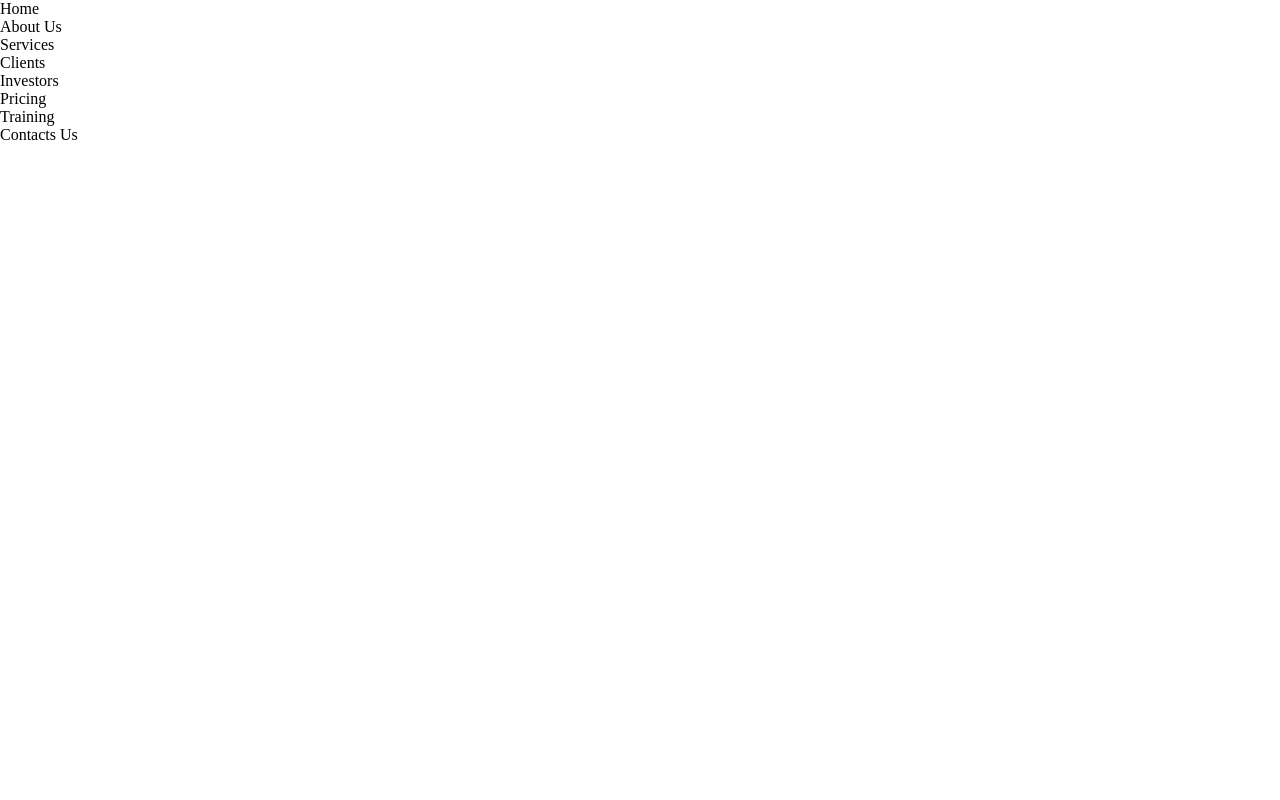
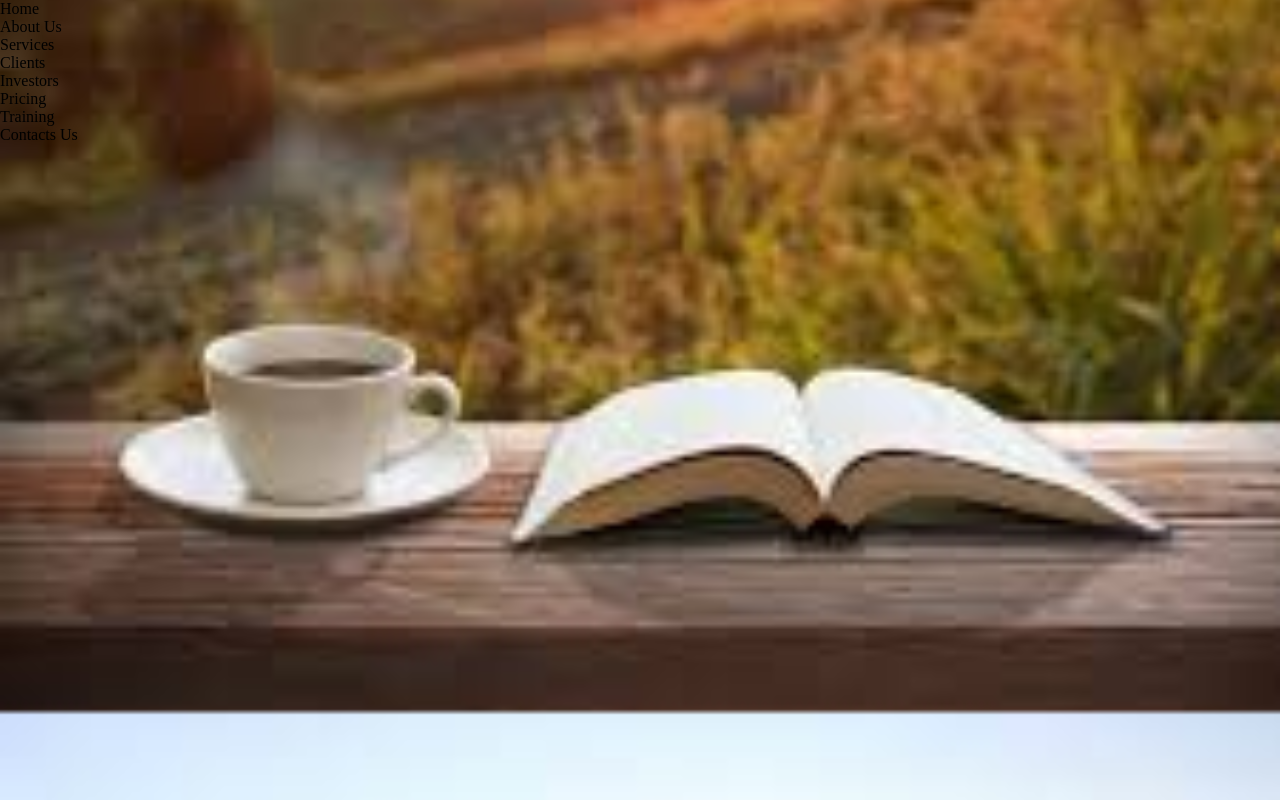
Before and after one commit to sirraali/sirraali.github.io, a plain HTML site: page index.html in a window 1280 px wide. Drawn offline with Linux system fonts and the light colour scheme.

Commit message:
background image

```diff
--- a/index.html
+++ b/index.html
@@ -8,6 +8,7 @@
     <title>Drop-down Menu</title>
 </head>
 <body>
+    <div class="menu-bar">
     <ul>
         <li>Home</li>
         <li>About Us</li>
@@ -18,5 +19,6 @@
         <li>Training</li>
         <li>Contacts Us</li>
     </ul>
+</div>
 </body>
 </html>
--- a/style.css
+++ b/style.css
@@ -2,3 +2,9 @@
     margin: 0;
     padding: 0;
 }
+
+body {
+    background-image: url(/images/images.jpg);
+    background-size: cover;
+    background-position: center;
+}
```
Also changed, not shown: images/images.jpg (added), 1 other file.
